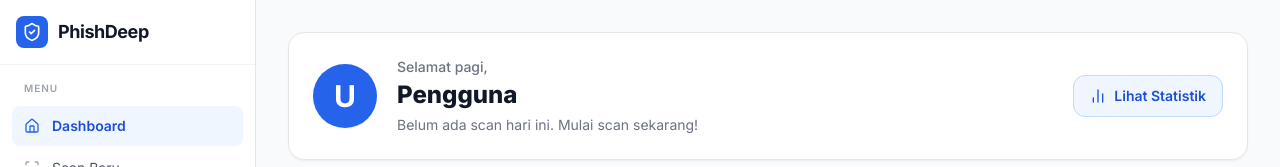
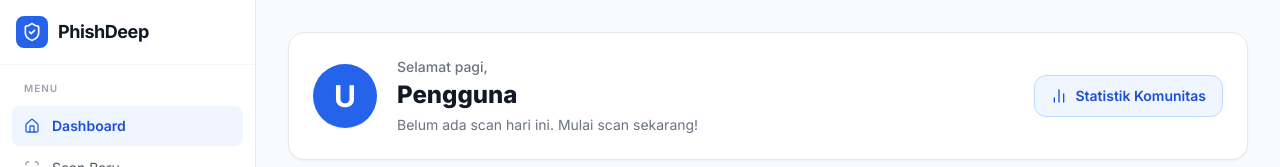
Before and after one commit to Tanmsyffa/phishdeep, a Next.js app: page /dashboard in a window 1280 px wide. Shown: the top 167 px of the page. Built offline with nearby package versions, Linux system fonts and the light colour scheme; no server answers.

Commit message:
style: rename dashboard statistics button to clarify it shows community data

```diff
--- a/app/(dashboard)/dashboard/page.tsx
+++ b/app/(dashboard)/dashboard/page.tsx
@@ -165,7 +165,7 @@ export default function DashboardPage() {
           className="shrink-0 flex items-center gap-2 bg-blue-50 dark:bg-blue-900/30 hover:bg-blue-100 dark:hover:bg-blue-900/50 border border-blue-200 dark:border-blue-800 text-blue-700 dark:text-blue-400 text-xs sm:text-sm font-semibold px-4 py-2.5 rounded-xl transition-all"
         >
           <BarChart2 className="w-4 h-4" />
-          Lihat Statistik
+          Statistik Komunitas
         </button>
       </div>
 
```
